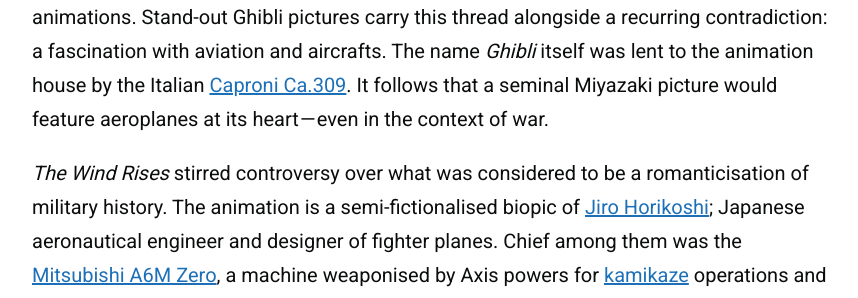
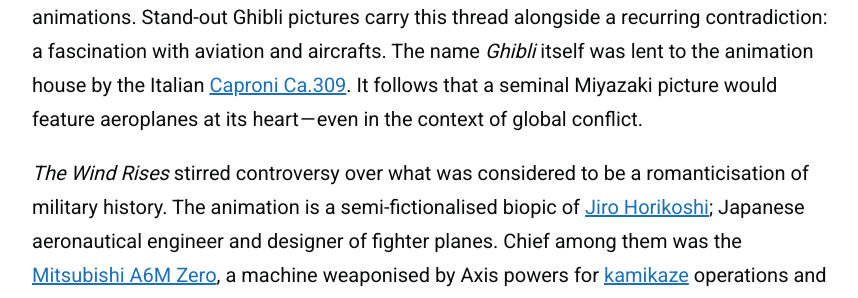
Before and after one commit to zoeurl/zoedowney.github.io, a Jekyll site: the page built from _posts/2023-08-02-the-ghost-behind-the-machine.md, in a window 1280 px wide and 900 px high, scrolled down 1264 px. Shown: the part 187-485 px from the top of the window, without its empty margins (208-1066 px from the left). Built offline with Jekyll 4.4.1, drawn with Linux system fonts in a browser that asks for light colours.

Commit message:
Update 2023-08-02-the-ghost-behind-the-machine.md

```diff
--- a/_posts/2023-08-02-the-ghost-behind-the-machine.md
+++ b/_posts/2023-08-02-the-ghost-behind-the-machine.md
@@ -12,7 +12,7 @@
 
 The animations of Studio Ghibli take a measured approach to human concerns in their storytelling. To director Hayao Miyazaki, people are not equipped to be arbiters of morality or ethics with respect to the natural world and its inhabitants. This belief is accompanied by an anxiety surrounding technological advancement and its potential harm ,  ecologically and humanly-speaking. Despite this [pessimism](https://www.newyorker.com/books/page-turner/hayao-miyazakis-beautiful-broken-worlds) Ghibli’s environmental catalogue — _Princess Mononoke_ and _Nausicaä of the Valley of the Wind_— aligns with this sentiment under more hopeful terms. These movies refuse to disregard the human capacity for good. Rather, they imply that responsibility for powerful technology should be removed from incompetent or wrathful hands. Along these lines, but from a distinctly human angle, _The Wind Rises_ (2013) empathises with the dilemma of a visionary; their pure intentions to exceed limits of creativity in a time when such breakthroughs would be repurposed for acts of destruction.
 
-Miyazaki demonstrates a distaste for warfare and its machinery in his manga and animations. Stand-out Ghibli pictures carry this thread alongside a recurring contradiction: a fascination with aviation and aircrafts. The name _Ghibli_ itself was lent to the animation house by the Italian [Caproni Ca.309](https://en.wikipedia.org/wiki/Caproni_Ca.309). It follows that a seminal Miyazaki picture would feature aeroplanes at its heart — even in the context of war.
+Miyazaki demonstrates a distaste for warfare and its machinery in his manga and animations. Stand-out Ghibli pictures carry this thread alongside a recurring contradiction: a fascination with aviation and aircrafts. The name _Ghibli_ itself was lent to the animation house by the Italian [Caproni Ca.309](https://en.wikipedia.org/wiki/Caproni_Ca.309). It follows that a seminal Miyazaki picture would feature aeroplanes at its heart — even in the context of global conflict.
 
 _The Wind Rises_ stirred controversy over what was considered to be a romanticisation of military history. The animation is a semi-fictionalised biopic of [Jiro Horikoshi](https://www.nytimes.com/1982/01/12/obituaries/jiro-horikoshi-78-dies-in-tokyo-designer-of-zero-fighter-aircraft.html); Japanese aeronautical engineer and designer of fighter planes. Chief among them was the [Mitsubishi A6M Zero](https://en.wikipedia.org/wiki/Mitsubishi_A6M_Zero), a machine weaponised by Axis powers for [kamikaze](https://en.wikipedia.org/wiki/Kamikaze) operations and the infamous attack on [Pearl Harbour](https://www.newyorker.com/books/double-take/takes-remembering-pearl-harbor) during World War II. Despite this legacy, the film depicts a man whose boyish love for planes led him on a path to creating beautiful flying machines. It is unfortunate timing — in Miyazaki’s view — that Horikoshi’s ingenuity would lend to making tools that aided in the slaughter of countless people, in one of the darkest chapters in modern history.
 
```
